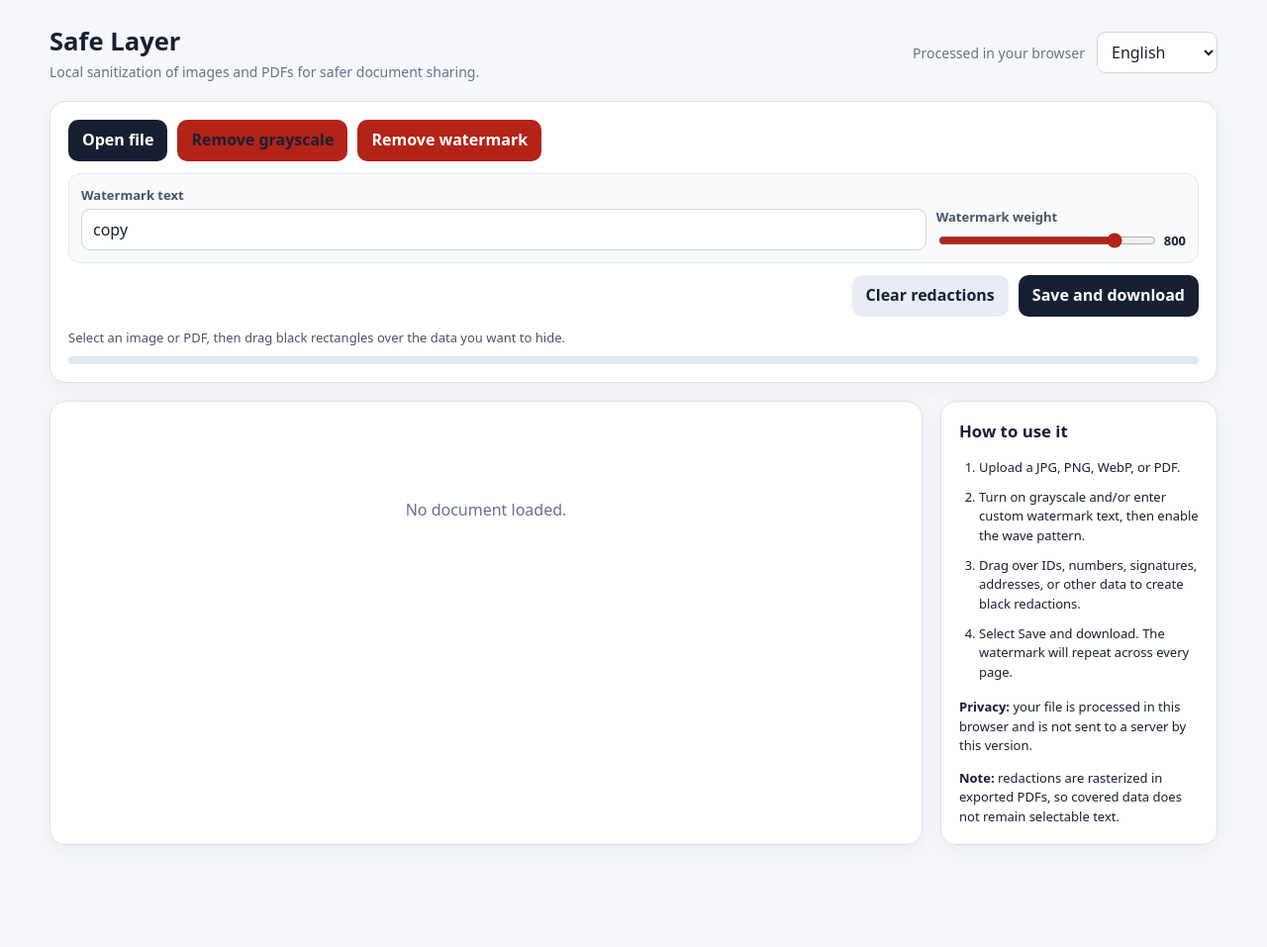
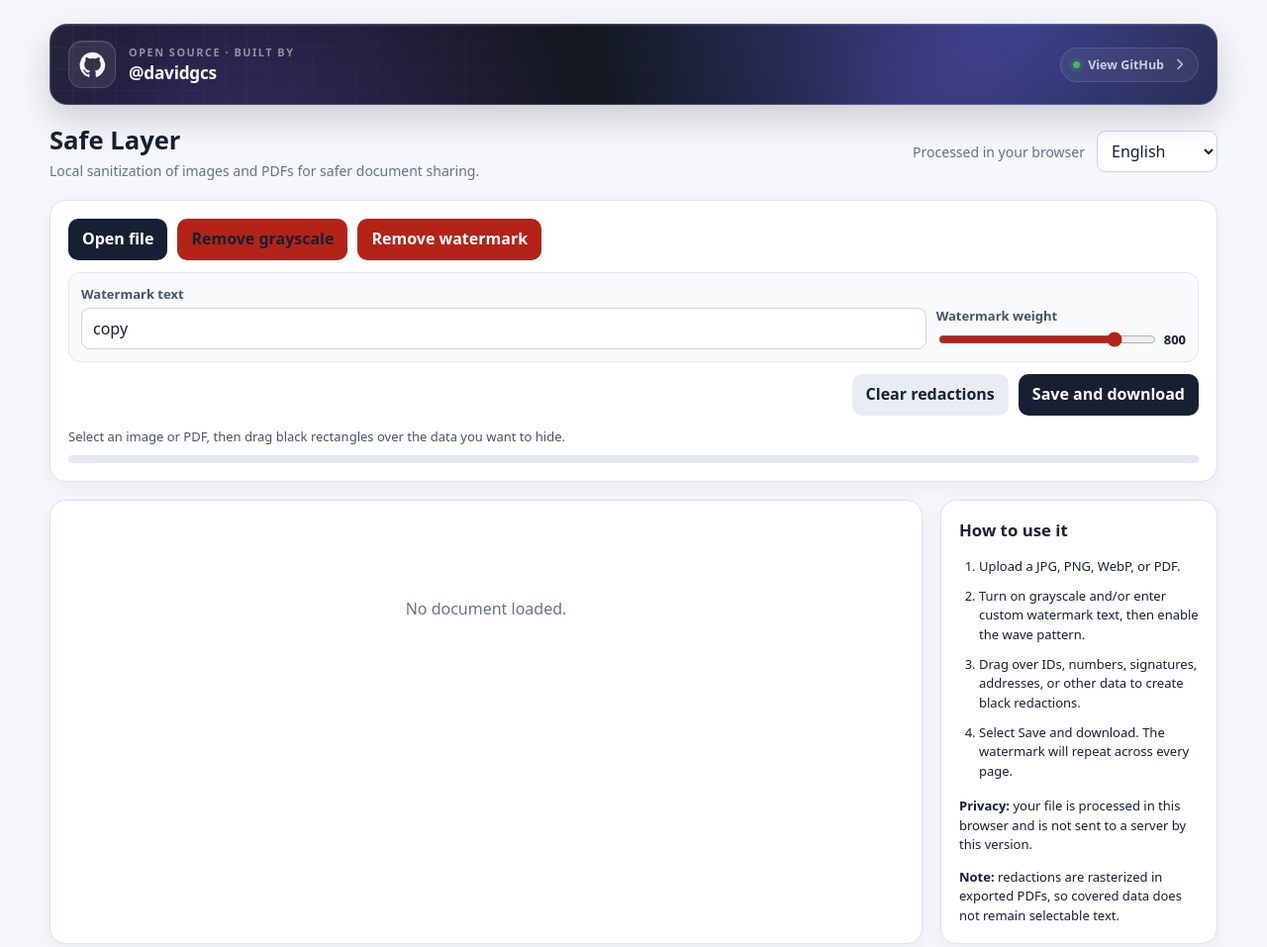
Before and after one commit to davidgcs/safelayer, a plain HTML site: page index.html in a window 1280 px wide. Shown: the whole page at 99% size. Before the commit the page ends 878 px from the top, so only its background shows below. Drawn offline with Linux system fonts and the light colour scheme.

Commit message:
Add reusable GitHub creator header

```diff
--- a/app.js
+++ b/app.js
@@ -13,6 +13,9 @@
       META_DESCRIPTION: "Sanitize images and PDF documents locally in your browser.",
       APP_SUBTITLE: "Local sanitization of images and PDFs for safer document sharing.",
       LOCAL_BADGE: "Processed in your browser",
+      GITHUB_KICKER: "Open source · Built by",
+      GITHUB_CTA: "View GitHub",
+      GITHUB_PROFILE_LABEL: "View @davidgcs on GitHub",
       LANGUAGE_LABEL: "Language",
       CONTROLS_LABEL: "Document controls",
       OPEN_FILE: "Open file",
@@ -54,6 +57,9 @@
       META_DESCRIPTION: "Sanitiza imágenes y documentos PDF de forma local en tu navegador.",
       APP_SUBTITLE: "Sanitización local de imágenes y PDF para compartir documentos con menor riesgo.",
       LOCAL_BADGE: "Procesamiento en tu navegador",
+      GITHUB_KICKER: "Código abierto · Creado por",
+      GITHUB_CTA: "Ver GitHub",
+      GITHUB_PROFILE_LABEL: "Ver @davidgcs en GitHub",
       LANGUAGE_LABEL: "Idioma",
       CONTROLS_LABEL: "Controles del documento",
       OPEN_FILE: "Abrir archivo",
--- /dev/null
+++ b/github-brand.css
@@ -0,0 +1,210 @@
+/*
+ * Reusable GitHub creator banner.
+ * Copy this file and the .github-brand element to any static app.
+ */
+
+.github-brand {
+  --github-ink: #0d1117;
+  --github-surface: #161b22;
+  --github-border: rgb(240 246 252 / 18%);
+  --github-accent: #8b5cf6;
+  position: relative;
+  isolation: isolate;
+  display: flex;
+  min-height: 82px;
+  align-items: center;
+  justify-content: space-between;
+  gap: 24px;
+  margin-bottom: 18px;
+  padding: 15px 18px;
+  overflow: hidden;
+  border: 1px solid var(--github-border);
+  border-radius: 18px;
+  color: #f0f6fc;
+  background:
+    radial-gradient(circle at 82% -40%, rgb(99 102 241 / 55%), transparent 45%),
+    radial-gradient(circle at 16% 160%, rgb(139 92 246 / 30%), transparent 38%),
+    linear-gradient(120deg, var(--github-ink), var(--github-surface));
+  box-shadow:
+    0 14px 35px rgb(13 17 23 / 18%),
+    inset 0 1px 0 rgb(255 255 255 / 7%);
+  text-decoration: none;
+  transition: transform 180ms ease, box-shadow 180ms ease, border-color 180ms ease;
+}
+
+.github-brand::before {
+  position: absolute;
+  z-index: -2;
+  inset: 0;
+  background-image:
+    linear-gradient(rgb(255 255 255 / 3%) 1px, transparent 1px),
+    linear-gradient(90deg, rgb(255 255 255 / 3%) 1px, transparent 1px);
+  background-size: 22px 22px;
+  content: "";
+  mask-image: linear-gradient(90deg, #000, transparent 75%);
+}
+
+.github-brand::after {
+  position: absolute;
+  z-index: -1;
+  top: -120%;
+  left: -20%;
+  width: 25%;
+  height: 340%;
+  background: linear-gradient(90deg, transparent, rgb(255 255 255 / 8%), transparent);
+  content: "";
+  transform: rotate(18deg);
+  transition: left 500ms ease;
+}
+
+.github-brand:hover {
+  border-color: rgb(167 139 250 / 55%);
+  box-shadow:
+    0 18px 44px rgb(13 17 23 / 25%),
+    0 0 0 1px rgb(139 92 246 / 15%),
+    inset 0 1px 0 rgb(255 255 255 / 10%);
+  transform: translateY(-2px);
+}
+
+.github-brand:hover::after {
+  left: 112%;
+}
+
+.github-brand:focus-visible {
+  outline: 3px solid rgb(139 92 246 / 45%);
+  outline-offset: 3px;
+}
+
+.github-brand__identity,
+.github-brand__action {
+  display: flex;
+  align-items: center;
+}
+
+.github-brand__identity {
+  min-width: 0;
+  gap: 13px;
+}
+
+.github-brand__mark {
+  display: grid;
+  width: 48px;
+  height: 48px;
+  flex: 0 0 48px;
+  place-items: center;
+  border: 1px solid rgb(255 255 255 / 14%);
+  border-radius: 14px;
+  background: rgb(255 255 255 / 8%);
+  box-shadow: inset 0 1px 0 rgb(255 255 255 / 10%);
+}
+
+.github-brand__mark svg {
+  width: 27px;
+  fill: currentcolor;
+}
+
+.github-brand__copy {
+  display: grid;
+  gap: 2px;
+}
+
+.github-brand__eyebrow {
+  color: #8c959f;
+  font-size: 0.68rem;
+  font-weight: 750;
+  letter-spacing: 0.14em;
+  text-transform: uppercase;
+}
+
+.github-brand__copy strong {
+  overflow: hidden;
+  font-size: 1.08rem;
+  letter-spacing: -0.015em;
+  text-overflow: ellipsis;
+  white-space: nowrap;
+}
+
+.github-brand__action {
+  flex: 0 0 auto;
+  gap: 8px;
+  padding: 8px 10px 8px 12px;
+  border: 1px solid rgb(255 255 255 / 12%);
+  border-radius: 999px;
+  color: #c9d1d9;
+  background: rgb(255 255 255 / 6%);
+  font-size: 0.78rem;
+  font-weight: 700;
+}
+
+.github-brand__action svg {
+  width: 16px;
+  fill: none;
+  stroke: currentcolor;
+  stroke-linecap: round;
+  stroke-linejoin: round;
+  stroke-width: 1.8;
+  transition: transform 180ms ease;
+}
+
+.github-brand:hover .github-brand__action svg {
+  transform: translateX(2px);
+}
+
+.github-brand__status {
+  width: 7px;
+  height: 7px;
+  border-radius: 50%;
+  background: #3fb950;
+  box-shadow: 0 0 0 4px rgb(63 185 80 / 12%);
+}
+
+.github-brand__glow {
+  position: absolute;
+  z-index: -1;
+  right: 18%;
+  bottom: -52px;
+  width: 150px;
+  height: 80px;
+  border-radius: 50%;
+  background: var(--github-accent);
+  filter: blur(58px);
+  opacity: 0.35;
+  pointer-events: none;
+}
+
+@media (max-width: 560px) {
+  .github-brand {
+    min-height: 72px;
+    gap: 12px;
+    padding: 12px;
+    border-radius: 15px;
+  }
+
+  .github-brand__mark {
+    width: 42px;
+    height: 42px;
+    flex-basis: 42px;
+    border-radius: 12px;
+  }
+
+  .github-brand__action {
+    padding: 8px;
+  }
+
+  .github-brand__action > span:not(.github-brand__status) {
+    position: absolute;
+    width: 1px;
+    height: 1px;
+    overflow: hidden;
+    clip: rect(0, 0, 0, 0);
+    white-space: nowrap;
+  }
+}
+
+@media (prefers-reduced-motion: reduce) {
+  .github-brand,
+  .github-brand::after,
+  .github-brand__action svg {
+    transition: none;
+  }
+}
--- a/index.html
+++ b/index.html
@@ -9,11 +9,42 @@
       content="Sanitize images and PDF documents locally in your browser."
     >
     <title>Safe Layer — Document sanitizer</title>
+    <link rel="stylesheet" href="./github-brand.css">
     <link rel="stylesheet" href="./styles.css">
     <script src="./app.js" defer></script>
   </head>
   <body>
     <div class="app-shell">
+      <a
+        class="github-brand"
+        href="https://github.com/davidgcs"
+        target="_blank"
+        rel="me noopener noreferrer"
+        aria-label="View @davidgcs on GitHub"
+        data-i18n-aria-label="GITHUB_PROFILE_LABEL"
+      >
+        <span class="github-brand__glow" aria-hidden="true"></span>
+        <span class="github-brand__identity">
+          <span class="github-brand__mark" aria-hidden="true">
+            <svg viewBox="0 0 24 24" role="img">
+              <path d="M12 .7a11.5 11.5 0 0 0-3.64 22.41c.58.11.79-.25.79-.56v-2.23c-3.22.7-3.9-1.37-3.9-1.37-.53-1.34-1.29-1.7-1.29-1.7-1.05-.72.08-.71.08-.71 1.17.08 1.78 1.2 1.78 1.2 1.04 1.77 2.72 1.26 3.38.96.1-.75.41-1.26.74-1.55-2.57-.29-5.27-1.29-5.27-5.68 0-1.26.45-2.28 1.19-3.09-.12-.29-.52-1.46.11-3.05 0 0 .97-.31 3.16 1.18a10.9 10.9 0 0 1 5.76 0c2.19-1.49 3.16-1.18 3.16-1.18.63 1.59.23 2.76.11 3.05.74.81 1.19 1.83 1.19 3.09 0 4.4-2.71 5.38-5.29 5.67.42.36.79 1.06.79 2.15v3.18c0 .31.21.67.8.56A11.5 11.5 0 0 0 12 .7Z"/>
+            </svg>
+          </span>
+          <span class="github-brand__copy">
+            <span class="github-brand__eyebrow" data-i18n="GITHUB_KICKER">Open source · Built by</span>
+            <strong>@davidgcs</strong>
+          </span>
+        </span>
+
+        <span class="github-brand__action">
+          <span class="github-brand__status" aria-hidden="true"></span>
+          <span data-i18n="GITHUB_CTA">View GitHub</span>
+          <svg viewBox="0 0 20 20" aria-hidden="true">
+            <path d="M7.5 4.5 13 10l-5.5 5.5"/>
+          </svg>
+        </span>
+      </a>
+
       <header class="site-header">
         <div>
           <h1>Safe Layer</h1>
```
Also changed, not shown: 1 other file.
